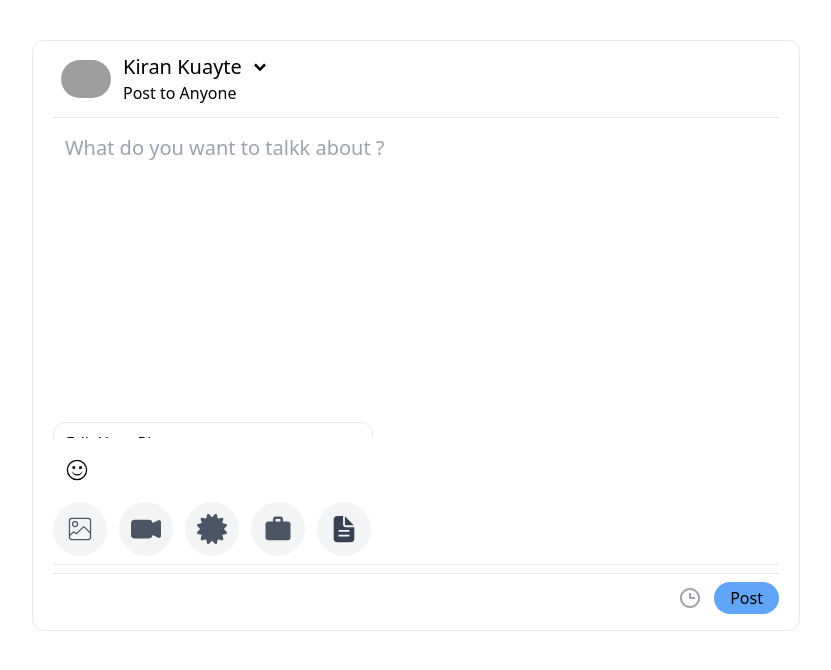
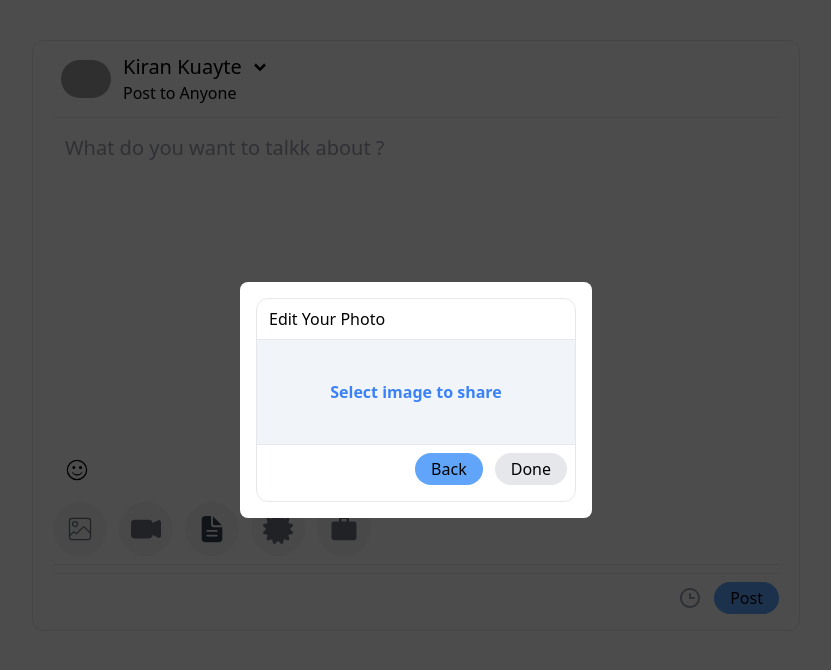
Before and after one commit to kirankuyate2157/Compomponents, a React (Vite) app: page / in a window 1280 px wide. Both pictures are taken after a click on the element 304 px from the left and 529 px from the top of the page. Shown: the top 670 px of the page, without its empty margins (224-1055 px from the left). Built offline with nearby package versions, Linux system fonts and the light colour scheme; grey boxes are pictures that could not be loaded.

Commit message:
pop with blr bg

```diff
--- a/src/components/WritePost.jsx
+++ b/src/components/WritePost.jsx
@@ -1,6 +1,5 @@
 import React, { useState } from "react";
 import EditPhoto from "./EditPhoto";
-
 import Picker from "emoji-picker-react";
 import { BsCameraVideoFill } from "react-icons/bs";
 import { BiSolidChevronDown, BiTime } from "react-icons/bi";
@@ -17,12 +16,7 @@ const WritePost = () => {
   const [showPopup2, setShowPopup2] = useState(false);
   const [showvisPopup, setVisShowPopup] = useState(false);
   const [chosenEmoji, setChosenEmoji] = useState(null);
-  const [showEditPhoto, setShowEditPhoto] = useState(false);
   const [selectedImage, setSelectedImage] = useState(null);
-
-  const handleShowEditPhoto = () => {
-    setShowEditPhoto(!showEditPhoto);
-  };
 
   const handleVisibilitySelect = (option) => {
     setVisibilityText(option);
@@ -31,6 +25,7 @@ const WritePost = () => {
 
   const handleImageSelect = (image) => {
     setSelectedImage(image);
+    setShowPopup2(false); // Close the modal after selecting the image
   };
 
   const onEmojiClick = (event, emojiObject) => {
@@ -107,11 +102,16 @@ const WritePost = () => {
               }}
             />
           </div>
+          {/* Show the EditPhoto modal when 'showPopup2' is true */}
           {showPopup2 && (
-            <EditPhoto
-              onClose={() => setShowPopup2(false)}
-              onImageSelect={handleImageSelect}
-            />
+            <div className='fixed inset-0 flex justify-center items-center z-50 bg-black bg-opacity-70'>
+              <div className='bg-white p-4 rounded-lg'>
+                <EditPhoto
+                  onClose={() => setShowPopup2(false)}
+                  onImageSelect={handleImageSelect}
+                />
+              </div>
+            </div>
           )}
 
           {selectedImage && (
@@ -140,7 +140,7 @@ const WritePost = () => {
             </div>
           )}
         </div>
-        <div className='flex gap-3 text-3xl text-gray-600 '>
+        <div className='flex gap-3 text-3xl text-gray-500 '>
           <span
             className='bg-gray-100 rounded-full p-3 hover:bg-gray-200  hover:shadow-md shadow-black'
             onClick={() => setShowPopup2(!showPopup2)}
@@ -157,6 +157,12 @@ const WritePost = () => {
             className='bg-gray-100 rounded-full p-3 hover:shadow-md shadow-black hover:bg-gray-200
           '
           >
+            <IoDocumentText className='text-gray-700' />
+          </span>
+          <span
+            className='bg-gray-100 rounded-full p-3 hover:shadow-md shadow-black hover:bg-gray-200
+          '
+          >
             <FaCertificate />
           </span>
           <span
@@ -164,12 +170,6 @@ const WritePost = () => {
           '
           >
             <MdWork />
-          </span>
-          <span
-            className='bg-gray-100 rounded-full p-3 hover:shadow-md shadow-black hover:bg-gray-200
-          '
-          >
-            <IoDocumentText className='text-gray-700' />
           </span>
         </div>
         <hr className='mt-2 text-black' />
@@ -182,7 +182,6 @@ const WritePost = () => {
           </button>
         </div>
       </div>
-      {showEditPhoto && <EditPhoto onImageSelect={handleImageSelect} />}
     </>
   );
 };
```
